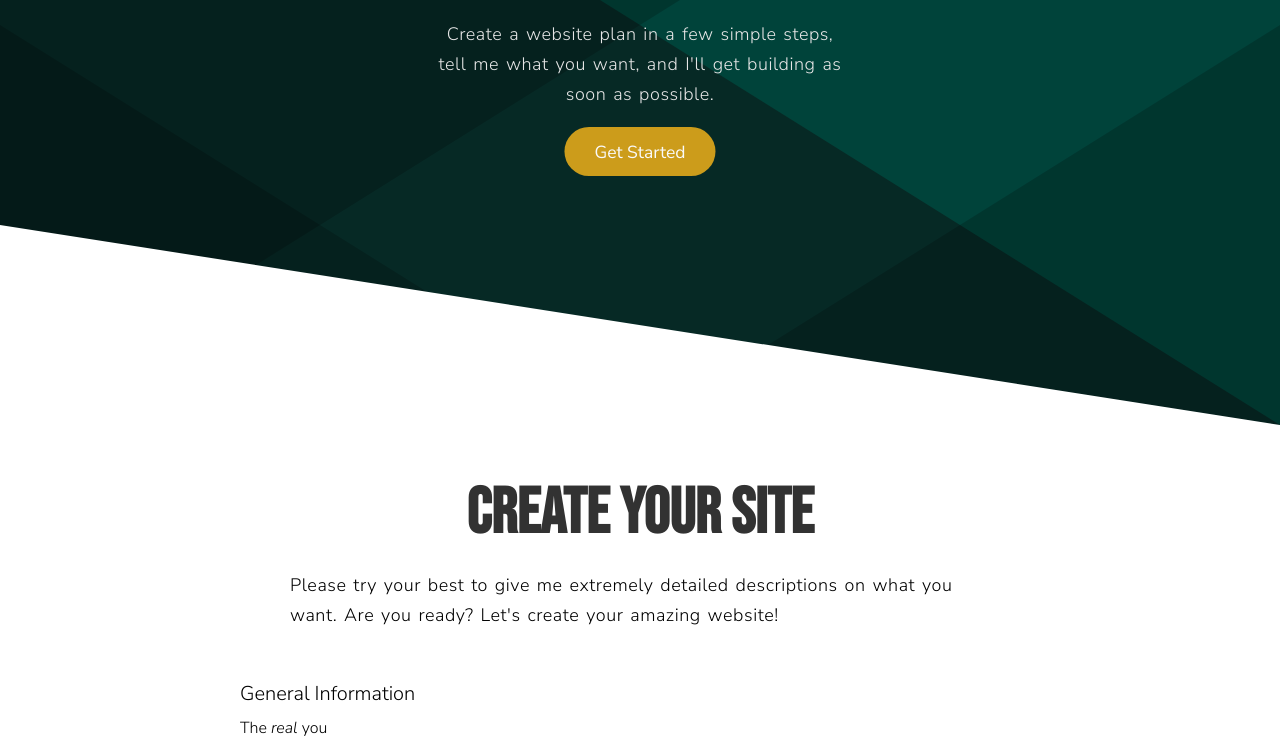
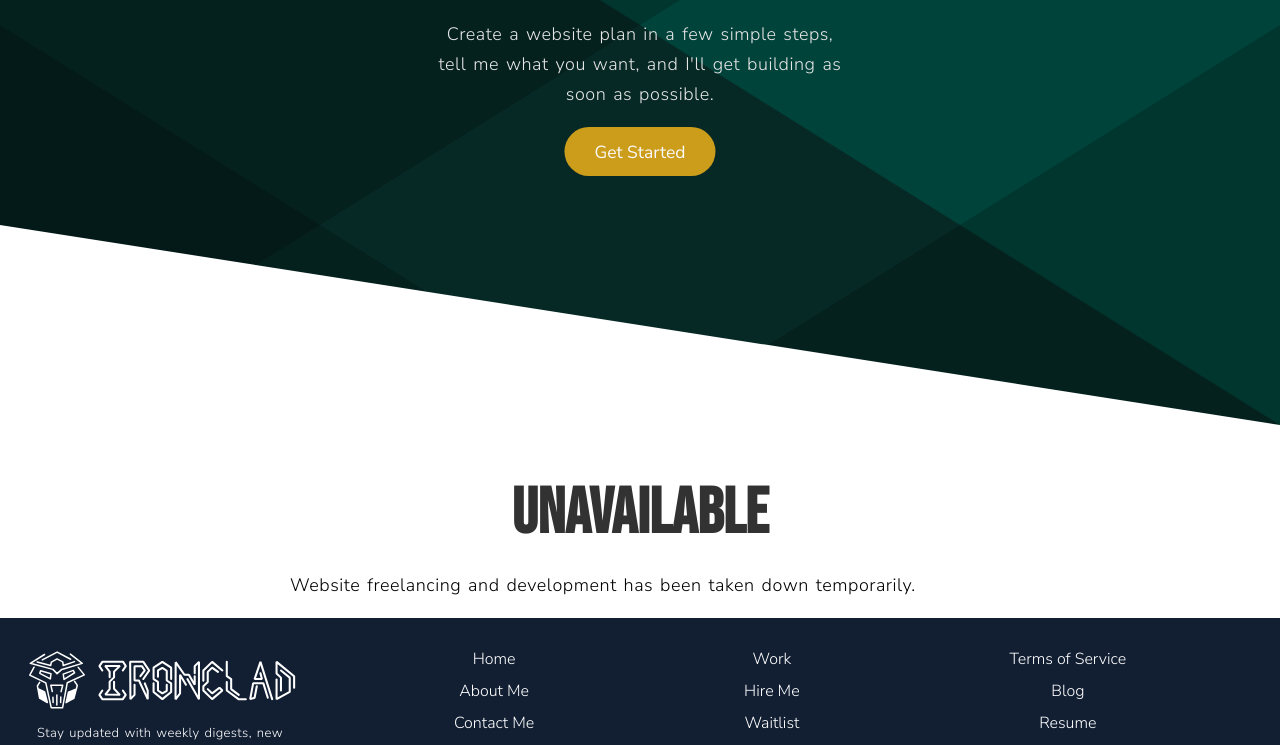
Before and after one commit to IroncladDev/IroncladDev-Website-Old, a Next.js app: page /hire in a window 1280 px wide. Shown: the part 375-1120 px from the top of the page. Built offline with nearby package versions, Linux system fonts and the light colour scheme.

Commit message:
remove website requesting

```diff
--- a/pages/api/submit-request.js
+++ b/pages/api/submit-request.js
@@ -8,7 +8,7 @@ import nextConnect from "next-connect";
 const app = nextConnect();
 
 app.post(async (req, res) => {
-    if (await Wait.findOne({ addr: requestIp.getClientIp(req) })) {
+    /*if (await Wait.findOne({ addr: requestIp.getClientIp(req) })) {
       res.status(403).json({ success: false, message: "I appreciate it, but you are already on the waitlist.  Please try again later." })
     } else {
       if (await superagent.get("https://hcaptcha.com/siteverify?response=" + req.body['h-captcha-response'] + "&secret=" + process.env.HC_SECRET)) {
@@ -61,7 +61,8 @@ app.post(async (req, res) => {
       } else {
         res.status(403).json({ success: false, message: "Invalid Captcha.  Please make sure you check it before you continue." })
       }
-    }
+    }*/
+    res.json({ success: false })
 })
 
 export default app;
--- a/pages/hire.js
+++ b/pages/hire.js
@@ -99,7 +99,7 @@ export default class Hire extends Component {
     })
   }
   submit(e) {
-    e.preventDefault();
+    /*e.preventDefault();
     let cost = e.target.price.value;
     let approxDays = Math.ceil(e.target.time.value * 3 / 24) + 1;
     let reqs = e.target.tags.value;
@@ -139,7 +139,7 @@ export default class Hire extends Component {
             }, 3000)
           } : () => { },
         });
-      })
+      })*/
   }
   showSB() {
     this.setState({
@@ -253,7 +253,10 @@ export default class Hire extends Component {
           }}></div>
         </section>
 
-        <section id="form">
+        <h1 className={classes._header}>Unavailable</h1>
+        <p className={classes.centerx}>Website freelancing and development has been taken down temporarily.</p>
+
+        {/*<section id="form">
           <h1 className={classes._header}>Create your site</h1>
           <p className={classes.centerx}>Please try your best to give me extremely detailed descriptions on what you want.  Are you ready?  Let&apos;s create your amazing website!</p>
 
@@ -315,7 +318,7 @@ export default class Hire extends Component {
           </form>
         </section>
 
-        <BlockTos show={this.state.showTos} showSB={this.showSB} />
+        <BlockTos show={this.state.showTos} showSB={this.showSB} />*/}
 
         <Footer />
 
```
